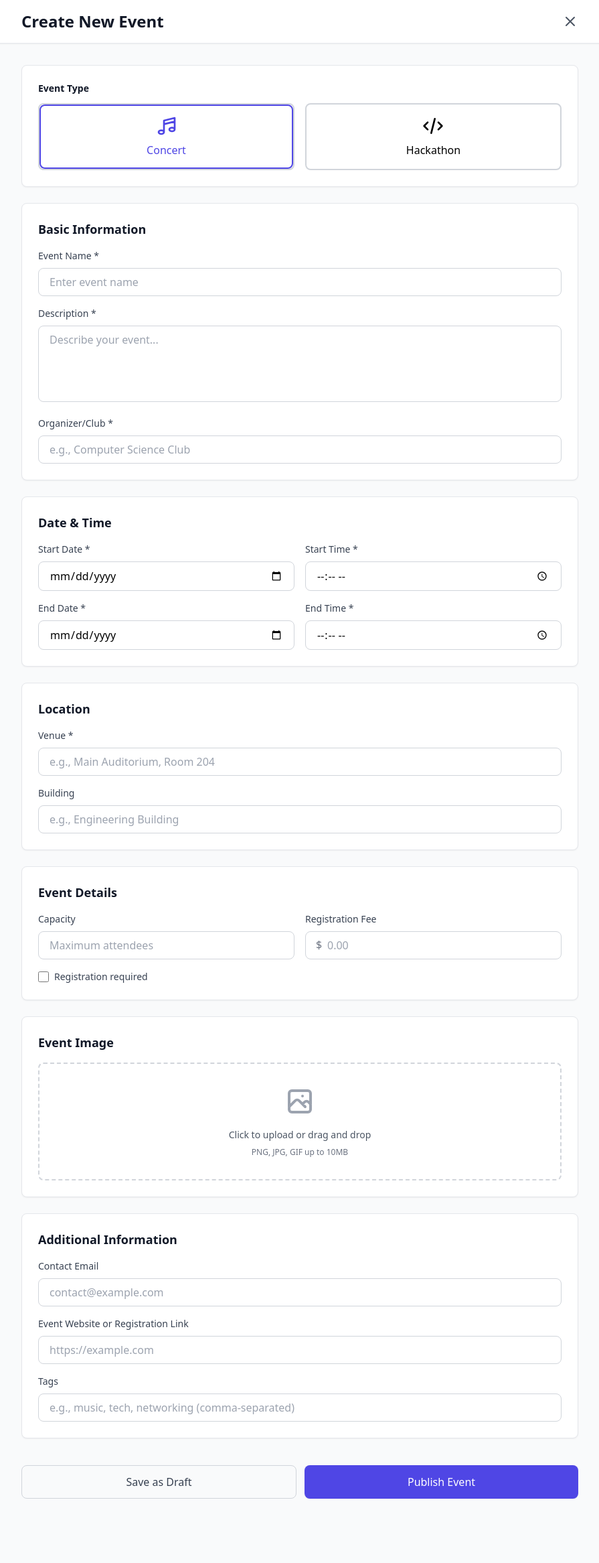
After one commit to Salmanalfariz415/Smart-Campus-Event-Management-System, a Flask app: template app/templates/addEvent.html in a window 1280 px wide. The commit adds this page. Shown: the whole page at 67% size, without its empty margins (192-1087 px from the left). Run offline with Flask 3, Linux system fonts and the light colour scheme; the template is opened without the code that fills it, so the values that code supplies are empty; some libraries are stand-ins or nearby versions.

Commit message:
Implement upcoming events section and add-event form page

```diff
--- /dev/null
+++ b/app/templates/addEvent.html
@@ -0,0 +1,233 @@
+<!DOCTYPE html>
+<html lang="en">
+<head>
+    <meta charset="UTF-8">
+    <meta name="viewport" content="width=device-width, initial-scale=1.0">
+    <title>Add Event - Campus Events</title>
+    <script src="https://cdn.tailwindcss.com"></script>
+</head>
+<body class="bg-gray-50 min-h-screen">
+    <!-- Header -->
+    <header class="bg-white shadow-sm border-b border-gray-200">
+        <div class="max-w-4xl mx-auto px-4 sm:px-6 lg:px-8 py-4">
+            <div class="flex items-center justify-between">
+                <h1 class="text-2xl font-bold text-gray-900">Create New Event</h1>
+                <button class="text-gray-600 hover:text-gray-900">
+                    <svg class="w-6 h-6" fill="none" stroke="currentColor" viewBox="0 0 24 24">
+                        <path stroke-linecap="round" stroke-linejoin="round" stroke-width="2" d="M6 18L18 6M6 6l12 12"></path>
+                    </svg>
+                </button>
+            </div>
+        </div>
+    </header>
+
+    <!-- Main Content -->
+    <main class="max-w-4xl mx-auto px-4 sm:px-6 lg:px-8 py-8">
+        <form class="space-y-6">
+            <!-- Event Type -->
+            <div class="bg-white rounded-lg shadow-sm border border-gray-200 p-6">
+                <label class="block text-sm font-semibold text-gray-900 mb-3">Event Type</label>
+                <div class="grid grid-cols-2 gap-4">
+                    <label class="relative flex items-center justify-center p-4 border-2 border-gray-300 rounded-lg cursor-pointer hover:border-indigo-500 transition-colors">
+                        <input type="radio" name="eventType" value="concert" class="sr-only peer" checked>
+                        <div class="text-center peer-checked:text-indigo-600">
+                            <svg class="w-8 h-8 mx-auto mb-2" fill="none" stroke="currentColor" viewBox="0 0 24 24">
+                                <path stroke-linecap="round" stroke-linejoin="round" stroke-width="2" d="M9 19V6l12-3v13M9 19c0 1.105-1.343 2-3 2s-3-.895-3-2 1.343-2 3-2 3 .895 3 2zm12-3c0 1.105-1.343 2-3 2s-3-.895-3-2 1.343-2 3-2 3 .895 3 2zM9 10l12-3"></path>
+                            </svg>
+                            <span class="font-medium">Concert</span>
+                        </div>
+                        <div class="absolute inset-0 border-2 border-indigo-600 rounded-lg opacity-0 peer-checked:opacity-100"></div>
+                    </label>
+
+                    <label class="relative flex items-center justify-center p-4 border-2 border-gray-300 rounded-lg cursor-pointer hover:border-indigo-500 transition-colors">
+                        <input type="radio" name="eventType" value="hackathon" class="sr-only peer">
+                        <div class="text-center peer-checked:text-indigo-600">
+                            <svg class="w-8 h-8 mx-auto mb-2" fill="none" stroke="currentColor" viewBox="0 0 24 24">
+                                <path stroke-linecap="round" stroke-linejoin="round" stroke-width="2" d="M10 20l4-16m4 4l4 4-4 4M6 16l-4-4 4-4"></path>
+                            </svg>
+                            <span class="font-medium">Hackathon</span>
+                        </div>
+                        <div class="absolute inset-0 border-2 border-indigo-600 rounded-lg opacity-0 peer-checked:opacity-100"></div>
+                    </label>
+                </div>
+            </div>
+
+            <!-- Basic Information -->
+            <div class="bg-white rounded-lg shadow-sm border border-gray-200 p-6 space-y-4">
+                <h2 class="text-lg font-semibold text-gray-900 mb-4">Basic Information</h2>
+
+                <!-- Event Name -->
+                <div>
+                    <label for="eventName" class="block text-sm font-medium text-gray-700 mb-2">Event Name *</label>
+                    <input type="text" id="eventName" name="eventName" required
+                        class="w-full px-4 py-2 border border-gray-300 rounded-lg focus:ring-2 focus:ring-indigo-500 focus:border-transparent outline-none transition"
+                        placeholder="Enter event name">
+                </div>
+
+                <!-- Description -->
+                <div>
+                    <label for="description" class="block text-sm font-medium text-gray-700 mb-2">Description *</label>
+                    <textarea id="description" name="description" rows="4" required
+                        class="w-full px-4 py-2 border border-gray-300 rounded-lg focus:ring-2 focus:ring-indigo-500 focus:border-transparent outline-none transition resize-none"
+                        placeholder="Describe your event..."></textarea>
+                </div>
+
+                <!-- Organizer -->
+                <div>
+                    <label for="organizer" class="block text-sm font-medium text-gray-700 mb-2">Organizer/Club *</label>
+                    <input type="text" id="organizer" name="organizer" required
+                        class="w-full px-4 py-2 border border-gray-300 rounded-lg focus:ring-2 focus:ring-indigo-500 focus:border-transparent outline-none transition"
+                        placeholder="e.g., Computer Science Club">
+                </div>
+            </div>
+
+            <!-- Date & Time -->
+            <div class="bg-white rounded-lg shadow-sm border border-gray-200 p-6 space-y-4">
+                <h2 class="text-lg font-semibold text-gray-900 mb-4">Date & Time</h2>
+
+                <div class="grid grid-cols-1 md:grid-cols-2 gap-4">
+                    <!-- Start Date -->
+                    <div>
+                        <label for="startDate" class="block text-sm font-medium text-gray-700 mb-2">Start Date *</label>
+                        <input type="date" id="startDate" name="startDate" required
+                            class="w-full px-4 py-2 border border-gray-300 rounded-lg focus:ring-2 focus:ring-indigo-500 focus:border-transparent outline-none transition">
+                    </div>
+
+                    <!-- Start Time -->
+                    <div>
+                        <label for="startTime" class="block text-sm font-medium text-gray-700 mb-2">Start Time *</label>
+                        <input type="time" id="startTime" name="startTime" required
+                            class="w-full px-4 py-2 border border-gray-300 rounded-lg focus:ring-2 focus:ring-indigo-500 focus:border-transparent outline-none transition">
+                    </div>
+
+                    <!-- End Date -->
+                    <div>
+                        <label for="endDate" class="block text-sm font-medium text-gray-700 mb-2">End Date *</label>
+                        <input type="date" id="endDate" name="endDate" required
+                            class="w-full px-4 py-2 border border-gray-300 rounded-lg focus:ring-2 focus:ring-indigo-500 focus:border-transparent outline-none transition">
+                    </div>
+
+                    <!-- End Time -->
+                    <div>
+                        <label for="endTime" class="block text-sm font-medium text-gray-700 mb-2">End Time *</label>
+                        <input type="time" id="endTime" name="endTime" required
+                            class="w-full px-4 py-2 border border-gray-300 rounded-lg focus:ring-2 focus:ring-indigo-500 focus:border-transparent outline-none transition">
+                    </div>
+                </div>
+            </div>
+
+            <!-- Location -->
+            <div class="bg-white rounded-lg shadow-sm border border-gray-200 p-6 space-y-4">
+                <h2 class="text-lg font-semibold text-gray-900 mb-4">Location</h2>
+
+                <!-- Venue -->
+                <div>
+                    <label for="venue" class="block text-sm font-medium text-gray-700 mb-2">Venue *</label>
+                    <input type="text" id="venue" name="venue" required
+                        class="w-full px-4 py-2 border border-gray-300 rounded-lg focus:ring-2 focus:ring-indigo-500 focus:border-transparent outline-none transition"
+                        placeholder="e.g., Main Auditorium, Room 204">
+                </div>
+
+                <!-- Building -->
+                <div>
+                    <label for="building" class="block text-sm font-medium text-gray-700 mb-2">Building</label>
+                    <input type="text" id="building" name="building"
+                        class="w-full px-4 py-2 border border-gray-300 rounded-lg focus:ring-2 focus:ring-indigo-500 focus:border-transparent outline-none transition"
+                        placeholder="e.g., Engineering Building">
+                </div>
+            </div>
+
+            <!-- Event Details -->
+            <div class="bg-white rounded-lg shadow-sm border border-gray-200 p-6 space-y-4">
+                <h2 class="text-lg font-semibold text-gray-900 mb-4">Event Details</h2>
+
+                <div class="grid grid-cols-1 md:grid-cols-2 gap-4">
+                    <!-- Capacity -->
+                    <div>
+                        <label for="capacity" class="block text-sm font-medium text-gray-700 mb-2">Capacity</label>
+                        <input type="number" id="capacity" name="capacity" min="1"
+                            class="w-full px-4 py-2 border border-gray-300 rounded-lg focus:ring-2 focus:ring-indigo-500 focus:border-transparent outline-none transition"
+                            placeholder="Maximum attendees">
+                    </div>
+
+                    <!-- Registration Fee -->
+                    <div>
+                        <label for="fee" class="block text-sm font-medium text-gray-700 mb-2">Registration Fee</label>
+                        <div class="relative">
+                            <span class="absolute left-4 top-2 text-gray-500">$</span>
+                            <input type="number" id="fee" name="fee" min="0" step="0.01"
+                                class="w-full pl-8 pr-4 py-2 border border-gray-300 rounded-lg focus:ring-2 focus:ring-indigo-500 focus:border-transparent outline-none transition"
+                                placeholder="0.00">
+                        </div>
+                    </div>
+                </div>
+
+                <!-- Registration Required -->
+                <div class="flex items-center">
+                    <input type="checkbox" id="registrationRequired" name="registrationRequired"
+                        class="w-4 h-4 text-indigo-600 border-gray-300 rounded focus:ring-indigo-500">
+                    <label for="registrationRequired" class="ml-2 text-sm text-gray-700">Registration required</label>
+                </div>
+            </div>
+
+            <!-- Event Image -->
+            <div class="bg-white rounded-lg shadow-sm border border-gray-200 p-6">
+                <h2 class="text-lg font-semibold text-gray-900 mb-4">Event Image</h2>
+
+                <div class="border-2 border-dashed border-gray-300 rounded-lg p-8 text-center hover:border-indigo-400 transition-colors cursor-pointer">
+                    <svg class="w-12 h-12 mx-auto text-gray-400 mb-4" fill="none" stroke="currentColor" viewBox="0 0 24 24">
+                        <path stroke-linecap="round" stroke-linejoin="round" stroke-width="2" d="M4 16l4.586-4.586a2 2 0 012.828 0L16 16m-2-2l1.586-1.586a2 2 0 012.828 0L20 14m-6-6h.01M6 20h12a2 2 0 002-2V6a2 2 0 00-2-2H6a2 2 0 00-2 2v12a2 2 0 002 2z"></path>
+                    </svg>
+                    <p class="text-sm text-gray-600 mb-2">Click to upload or drag and drop</p>
+                    <p class="text-xs text-gray-500">PNG, JPG, GIF up to 10MB</p>
+                    <input type="file" class="hidden" accept="image/*">
+                </div>
+            </div>
+
+            <!-- Additional Info -->
+            <div class="bg-white rounded-lg shadow-sm border border-gray-200 p-6 space-y-4">
+                <h2 class="text-lg font-semibold text-gray-900 mb-4">Additional Information</h2>
+
+                <!-- Contact Email -->
+                <div>
+                    <label for="contactEmail" class="block text-sm font-medium text-gray-700 mb-2">Contact Email</label>
+                    <input type="email" id="contactEmail" name="contactEmail"
+                        class="w-full px-4 py-2 border border-gray-300 rounded-lg focus:ring-2 focus:ring-indigo-500 focus:border-transparent outline-none transition"
+                        placeholder="contact@example.com">
+                </div>
+
+                <!-- Event Website/Link -->
+                <div>
+                    <label for="website" class="block text-sm font-medium text-gray-700 mb-2">Event Website or Registration Link</label>
+                    <input type="url" id="website" name="website"
+                        class="w-full px-4 py-2 border border-gray-300 rounded-lg focus:ring-2 focus:ring-indigo-500 focus:border-transparent outline-none transition"
+                        placeholder="https://example.com">
+                </div>
+
+                <!-- Tags -->
+                <div>
+                    <label for="tags" class="block text-sm font-medium text-gray-700 mb-2">Tags</label>
+                    <input type="text" id="tags" name="tags"
+                        class="w-full px-4 py-2 border border-gray-300 rounded-lg focus:ring-2 focus:ring-indigo-500 focus:border-transparent outline-none transition"
+                        placeholder="e.g., music, tech, networking (comma-separated)">
+                </div>
+            </div>
+
+            <!-- Action Buttons -->
+            <div class="flex flex-col sm:flex-row gap-3 pt-4">
+                <button type="button"
+                    class="flex-1 px-6 py-3 border border-gray-300 text-gray-700 font-medium rounded-lg hover:bg-gray-50 transition-colors">
+                    Save as Draft
+                </button>
+                <button type="submit"
+                    class="flex-1 px-6 py-3 bg-indigo-600 text-white font-medium rounded-lg hover:bg-indigo-700 transition-colors shadow-sm">
+                    Publish Event
+                </button>
+            </div>
+        </form>
+    </main>
+
+    <!-- Footer spacing -->
+    <div class="h-16"></div>
+</body>
+</html>
```
Also changed, not shown: app/templates/events.html (+62 -0 lines).
